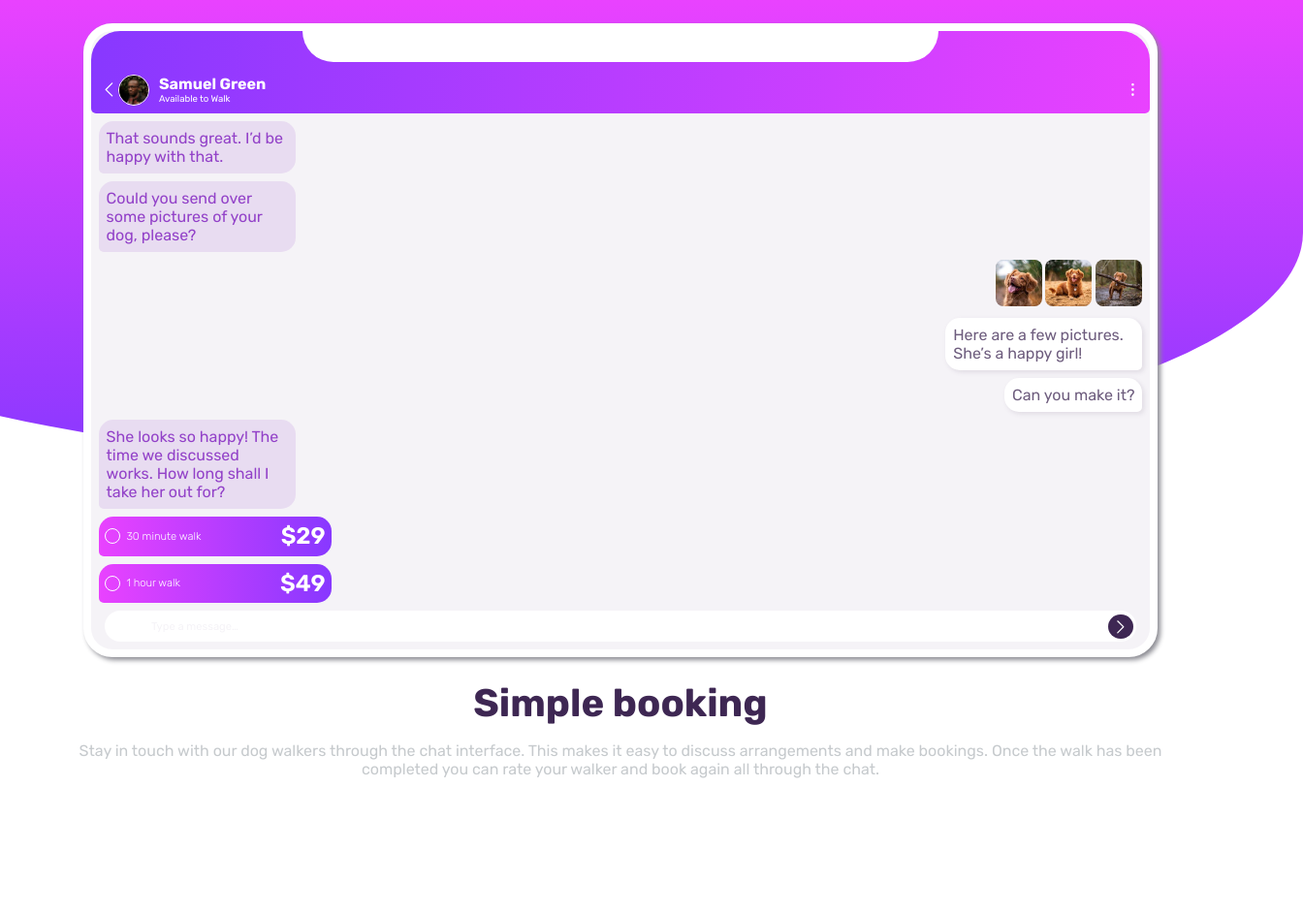
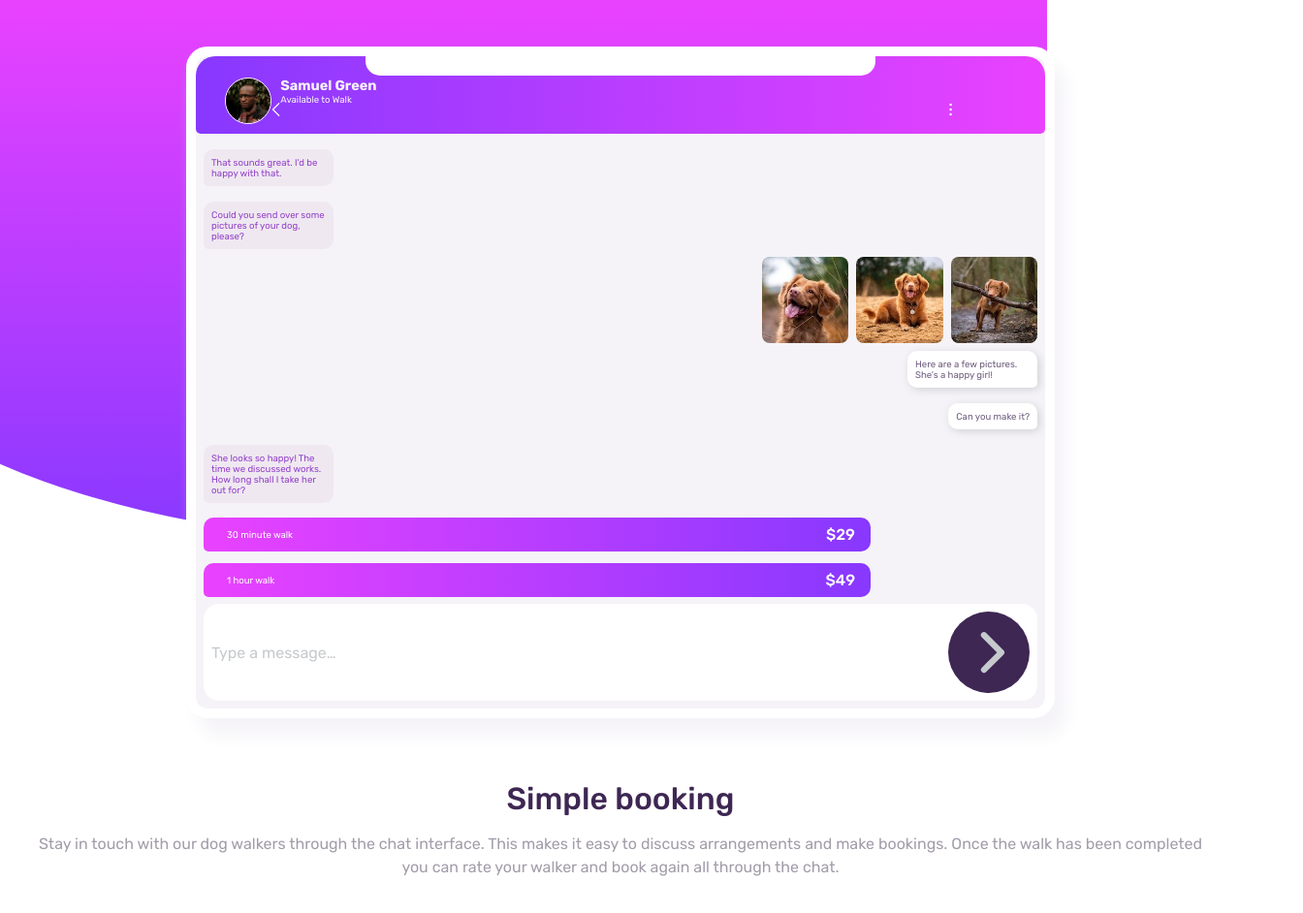
Before and after one commit to undeadskeleton/chat-app, a plain HTML site: page index.html in a window 1280 px wide. Shown: the whole page at 97% size, 1344 px wide, since content can reach past the window. Before the commit the page ends 851 px from the top, so only its background shows below. Drawn offline with Linux system fonts and the light colour scheme.

Commit message:
Add files via upload

```diff
--- a/background-design.css
+++ b/background-design.css
@@ -1,27 +1,41 @@
 .background-design{
-   z-index:-1;
-   top:0;
-   left:-20rem;
-   position: absolute;
-   width:130%;
-   height:60%;
-   border-radius:0 0 50% 50%;
-   background:linear-gradient(
-   var(--primary-light-magenta),
-   var(--primary-light-violet)
-   );
+    position:absolute;
+    top:0;
+    right:200px;
+    z-index: -1;
+    height:70%;
+    width:99%;
+    /* border: 1px solid #000; */
+    background: linear-gradient(
+        var(--light-magenta),
+          var(--light-violet)
+        );
+    align-self: flex-start;
+    border-radius:0 0 150% 150%;
+
 }
 
+
 .background-design2{
-   z-index:-1;
-   bottom:0;
-   right:-5rem;
-   position: absolute;
-   width:130%;
-   height:60%;
-   border-radius:0 0 50% 50%;
-   background:linear-gradient(
-   var(--primary-light-magenta),
-   var(--primary-light-violet)
-   );
+  display:inline-block;
+  position:absolute;
+  bottom:-100px;
+  right:-170px;
+  z-index: -1;
+  height:90%;
+  width:38%;
+  /* border: 1px solid #000; */
+  background: linear-gradient(
+      var(--light-magenta),
+        var(--light-violet)
+      );
+  align-self: flex-end;
+  border-radius: 150% 150% 0 0;
+  opacity:0.1;
 }
+
+@media (min-width:375px){
+  .background-design2{
+    display:none;
+  }
+}
--- /dev/null
+++ b/chat-container.css
@@ -0,0 +1,24 @@
+.chat-container{
+    margin-top:3rem;
+    display:flex;
+    flex-direction: column;
+    justify-content: center;
+    width:70%;
+    border: 10px solid var(--white);
+    background-color: var(--light-grayish-violet);
+    border-radius: 22px;
+    box-shadow: 12px 18px 18px var(--light-grayish-violet);
+}
+
+@media (min-width:1440px){
+    .chat-container{
+        /* flex:1; */
+        width:20%;
+    }
+}
+
+@media (min-width:975px){
+   .chat-container{
+      width:70%;
+   }
+}
--- /dev/null
+++ b/chats.css
@@ -0,0 +1,33 @@
+.chats > *{
+/* border: 1px solid red; */
+}
+
+.chats{
+    display: flex;
+    flex-direction: column;
+    width:100%;
+    padding:0.5rem;
+}
+
+.text{
+    max-width: 22ch;
+    margin:0.5rem 0;
+    padding:0.5rem;
+    font-size: 0.6rem;
+
+}
+
+.right{
+    align-self:flex-end;
+    background-color: var(--white);
+  color:var(--desaturated-dark-violet);
+  border-radius: 10px 10px 5px 10px;
+  box-shadow:2px 2px 10px -1px var(--grayish-blue);
+}
+
+.left{
+    align-self: flex-start;
+    background-color: var(--very-light-magenta);
+    color:var(--moderate-violet);
+    border-radius: 10px 10px 10px 5px;
+}
--- /dev/null
+++ b/contact-status.css
@@ -0,0 +1,97 @@
+.contact-status{
+    width:100%;
+    height:12%;
+    display: flex;
+    flex-wrap: wrap;
+    justify-content: center;
+    align-items: center;
+    background: linear-gradient(
+        -90deg,
+        var(--light-magenta),
+          var(--light-violet)
+        );
+    color:var(--light-grayish-violet);
+    border-radius: 20px 20px 5px 5px ;
+    position: relative;
+}
+
+@media  (min-width:1440px){
+    .contact-status{
+
+    }
+}
+.notch{
+    background-color: var(--white);
+    width:60%;
+    height: 25%;
+    position: absolute;
+    top:0;
+    border-radius:0 0 15px 15px;
+}
+
+@media (min-width:1440px){
+    .notch{
+        width: 40%;
+        height:30%;
+    }
+}
+
+.others{
+    display:flex;
+    margin:2.5rem 0;
+}
+
+.others > *{
+    /* border: 1px solid red; */
+}
+.others svg{
+    width:20%;
+    height:25%;
+    flex:1;
+    color: var(--light-grayish-violet);
+    /* border: 1px solid #000; */
+}
+
+.others svg:first-child{
+    position:absolute;
+    left:-5px;
+    bottom:15px;
+}
+
+.others svg:last-child{
+    position: absolute;
+    right:10px;
+    bottom:15px;
+}
+
+.contact{
+    display: inherit;
+    gap:0.6rem;
+    position:absolute;
+    left:30px;
+    bottom: 10px;
+}
+.avatar {
+ width:13%;
+ height:13%;
+ object-fit: contain;
+ border-radius: 50%;
+ border: 1px solid white;
+
+}
+
+@media (min-width:1440px){
+    .avatar{
+        width:8%;
+        height: 8%;
+    }
+}
+
+.name{
+    font-size:0.9rem;
+    font-weight: 600;
+}
+
+.status{
+    font-size:0.6rem;
+}
--- a/global.css
+++ b/global.css
@@ -1,8 +1,27 @@
-*,*::before,*::after{
-   box-sizing:border-box;
+*,*:before,*::after{
+    box-sizing: border-box;
 }
 
 *{
-   margin: 0 0 0 0;
-   padding: 0 0 0 0;
+    margin:0;
+    padding:0;
 }
+
+body{
+    font-family: 'Rubik', sans-serif;
+    display:flex;
+    flex-direction: column;
+    justify-content: center;
+    align-items: center;
+    background-color: var(--white);
+
+}
+
+@media (min-width:1440px){
+    body{
+        flex-direction: row;
+        display:block;
+        border: 1px solid red;
+        /* margin:3rem 0; */
+    }
+}
--- a/index.html
+++ b/index.html
@@ -1,100 +1,79 @@
 <!DOCTYPE html>
 <html lang="en">
-
 <head>
   <meta charset="UTF-8">
-   <meta name="viewport" content="width=device-width, initial-scale=1.0">
+  <meta name="viewport" content="width=device-width, initial-scale=1.0"> <!-- displays site properly based on user's device -->
 
   <link rel="icon" type="image/png" sizes="32x32" href="./images/favicon-32x32.png">
 
-   <title>Chat app</title>
-
-   <!-- FONT-STYLE -->
+  <title>Frontend Mentor | [Challenge Name Here]</title>
+  <!-- FONT-FILES -->
+  <!-- class="w-6 h-6" -->
   <link rel="preconnect" href="https://fonts.googleapis.com">
 <link rel="preconnect" href="https://fonts.gstatic.com" crossorigin>
-   <link href="https://fonts.googleapis.com/css2?family=Rubik:ital,wght@0,300..900;1,300..900&display=swap" rel="stylesheet">
+<link href="https://fonts.googleapis.com/css2?family=Rubik:wght@400;500;700&display=swap" rel="stylesheet">
+  <!-- CSS FILES -->
+  <link rel="stylesheet" href="global.css">
+  <link rel="stylesheet" href="chat-container.css">
+  <link rel="stylesheet" href="contact-status.css">
+  <link rel="stylesheet" href="chats.css">
+  <link rel="stylesheet" href="picture.css">
+  <link rel="stylesheet" href="payment.css">
+  <link rel="stylesheet" href="type-box.css">
+  <link rel="stylesheet" href="outside-text.css">
+  <link rel="stylesheet" href="background-design.css">
+  <link rel="stylesheet" href="utility.css">
 
-   <!-- CSS-FILES
-  Feel free to remove these styles or customise in your own stylesheet 👍 -->
-
-   <link rel="stylesheet" href="global.css">
-   <link rel="stylesheet" href="background-design.css">
-   <link rel="stylesheet" href="main-container.css">
-   <link rel="stylesheet" href="chat-conatiner.css">
-   <link rel="stylesheet" href="status-container.css">
-   <link rel="stylesheet" href="chat-area.css">
-   <link rel="stylesheet" href="type-area.css">
-   <link rel="stylesheet" href="outside-text.css">
-   <link rel="stylesheet" href="utility.css">
   <style>
-      .attribution {
-         font-size: 11px;
-         text-align: center;
-      }
-
-      .attribution a {
-         color: hsl(228, 45%, 44%);
-      }
+    .attribution { font-size: 11px; text-align: center; }
+    .attribution a { color: hsl(228, 45%, 44%); }
   </style>
 </head>
+<body>
+  <section class="background-design"></section>
+  <section class="chat-container">
+    <div class="contact-status">
+      <div class="notch"></div>
+      <div class="others">
+        <svg xmlns="http://www.w3.org/2000/svg" fill="none" viewBox="0 0 24 24" stroke-width="1.5" stroke="currentColor" >
+          <path stroke-linecap="round" stroke-linejoin="round" d="M15.75 19.5 8.25 12l7.5-7.5" />
+        </svg>
 
-<body>
-   <section class="main-container">
-      <div class="background-design">
+        <div class="contact">
+          <img class="avatar" src="avatar.jpg" alt="">
+         <div class="">
+           <div class="name">Samuel Green</div>
+           <div class="status">Available to Walk</div>
           </div>
-      <section class="chat-container">
-         <div class="status-container">
-            <div class="notch"></div>
-            <svg xmlns="http://www.w3.org/2000/svg" viewBox="0 0 24 24" fill="currentColor">
-               <path fill-rule="evenodd" d="M7.72 12.53a.75.75 0 0 1 0-1.06l7.5-7.5a.75.75 0 1 1 1.06 1.06L9.31 12l6.97 6.97a.75.75 0 1 1-1.06 1.06l-7.5-7.5Z" clip-rule="evenodd" />
+        </div>
+        <svg xmlns="http://www.w3.org/2000/svg" fill="none" viewBox="0 0 24 24" stroke-width="1.5" stroke="currentColor">
+          <path stroke-linecap="round" stroke-linejoin="round" d="M12 6.75a.75.75 0 1 1 0-1.5.75.75 0 0 1 0 1.5ZM12 12.75a.75.75 0 1 1 0-1.5.75.75 0 0 1 0 1.5ZM12 18.75a.75.75 0 1 1 0-1.5.75.75 0 0 1 0 1.5Z" />
         </svg>
-            <div class="contact">
-               <img src="avatar.jpg" alt="">
-               <div class="name-status">
-                  <p>Samuel Green</p>
-                  <p>Available to Walk</p>
       </div>
 
     </div>
-            <svg xmlns="http://www.w3.org/2000/svg" viewBox="0 0 24 24" fill="currentColor">
-               <path fill-rule="evenodd" d="M10.5 6a1.5 1.5 0 1 1 3 0 1.5 1.5 0 0 1-3 0Zm0 6a1.5 1.5 0 1 1 3 0 1.5 1.5 0 0 1-3 0Zm0 6a1.5 1.5 0 1 1 3 0 1.5 1.5 0 0 1-3 0Z" clip-rule="evenodd" />
+    <div class="chats">
+
+    <div class="left text">That sounds great. I’d be happy with that.</div>
+
+    <div class="left text">Could you send over some pictures of your dog, please?</div>
+    <div class="pictures">
+      <img src="dog-image-1.jpg" alt="" class="dog"><img src="dog-image-2.jpg" alt="" class="dog"><img src="dog-image-3.jpg" alt="" class="dog">
+    </div>
+    <div class="right text">Here are a few pictures. She’s a happy girl!</div>
+    <div class="right text">Can you make it?</div>
+    <div class="left text">She looks so happy! The time we discussed works. How long shall I take her out for?</div>
+    <div class="payment"><span>30 minute walk </span><span>$29</span></div>
+    <div class="payment"><span>1 hour walk</span><span> $49</span></div>
+    <div class="type-box">
+      <div>Type a message…</div>
+
+        <svg class="type-box-svg" xmlns="http://www.w3.org/2000/svg" viewBox="0 0 20 20" fill="currentColor" class="w-5 h-5">
+      <path fill-rule="evenodd" d="M8.22 5.22a.75.75 0 0 1 1.06 0l4.25 4.25a.75.75 0 0 1 0 1.06l-4.25 4.25a.75.75 0 0 1-1.06-1.06L11.94 10 8.22 6.28a.75.75 0 0 1 0-1.06Z" clip-rule="evenodd" />
     </svg>
+  </section>
 
-         </div>
-         <div class="chat-area">
-            <div class="text left"> That sounds great. I’d be happy with that.
-            </div>
-            <div class="text left">Could you send over some pictures of your dog, please?
-            </div>
-            <div class="pictures">
-               <img src="dog-image-1.jpg" alt="">
-               <img src="dog-image-2.jpg" alt="">
-               <img src="dog-image-3.jpg" alt="">
-            </div>
-            <div class="text right"> Here are a few pictures. She’s a happy girl!
-            </div>
-            <div class="text right"> Can you make it?</div>
-            <div class="text left"> She looks so happy! The time we discussed works. How long shall I take her out for?</div>
-
-            <div class="payment"><span><span class="circle"></span>30 minute walk</span>
-               $29</div>
-            <div class="payment"><span><span class="circle"></span>1 hour walk</span>
-               $49
-            </div>
-
-            <div class="type-area">
-               <p>
-                  Type a message…
-               </p>
-               <svg xmlns="http://www.w3.org/2000/svg" viewBox="0 0 24 24" fill="currentColor" class="w-6 h-6">
-                  <path fill-rule="evenodd" d="M16.28 11.47a.75.75 0 0 1 0 1.06l-7.5 7.5a.75.75 0 0 1-1.06-1.06L14.69 12 7.72 5.03a.75.75 0 0 1 1.06-1.06l7.5 7.5Z" clip-rule="evenodd" />
-               </svg>
-            </div>
-         </div>
-
-      </section>
   <section class="outside-text">
-
   <h1>Simple booking</h1>
   <p>
 
@@ -102,14 +81,11 @@
     discuss arrangements and make bookings. Once the walk has been completed you can rate
     your walker and book again all through the chat.
   </p>
-
 </section>
-   </section>
-<!--
-   <div class="attribution">
+<section class="background-design2"></section>
+  <!-- <div class="attribution">
     Challenge by <a href="https://www.frontendmentor.io?ref=challenge" target="_blank">Frontend Mentor</a>.
     Coded by <a href="#">Your Name Here</a>.
   </div> -->
 </body>
-
 </html>
--- a/outside-text.css
+++ b/outside-text.css
@@ -1,18 +1,27 @@
 .outside-text{
-  text-align: center;
-  margin:1.5rem;
-
+    text-align: center;
+    margin:3rem 2rem;
 }
 
-.outside-text > *{
-   margin:1rem;
+.outside-text *{
+    margin:1rem 0;
 }
+
 .outside-text h1{
-   color: var(--primary-very-dark-desaturated-violet);
-   font-size:2.5rem;
-   text-wrap: nowrap;
+    font-size:2rem;
+    font-weight: 500;
+    color: var(--dark-desaturated-violet);
 }
 
 .outside-text p{
-   color: var(--primary-grayish-blue);
+    color:var(--dark-grayish-violet);
+    line-height: 1.5;
 }
+
+@media (min-width:1440px){
+    .outside-text{
+        /* flex:1; */
+        width:30%;
+        height:30%;
+    }
+}
--- /dev/null
+++ b/payment.css
@@ -0,0 +1,30 @@
+.payment{
+    /* border: 1px solid red; */
+    background:linear-gradient(
+        90deg,
+        var(--light-magenta),
+        var(--light-violet)
+    );
+
+    width:80%;
+    padding:0.5rem;
+    margin:0.4rem 0;
+    border-radius: 10px 10px 10px 5px;
+    color:var(--white);
+    display:flex;
+}
+
+.payment :first-child{
+    font-size:0.6rem;
+    text-align: left;
+    flex:1;
+    align-self: center;
+    padding-left:1rem;
+}
+
+.payment :last-child{
+    text-align: right;
+    flex:1;
+    font-weight: 500;
+    padding-right:0.5rem;
+}
--- /dev/null
+++ b/picture.css
@@ -0,0 +1,22 @@
+.pictures{
+    display:flex;
+    gap:0.5rem;
+    align-self: flex-end;
+    /* border: 1px solid red; */
+    justify-content: flex-end;
+    /* display:inline-block; */
+}
+
+.dog{
+    width:18%;
+    height:18%;
+    object-fit: cover;
+    border-radius: 8px;
+}
+
+@media (min-width:1440px){
+    .dog{
+        width:10%;
+        height:10%;
+    }
+}
--- /dev/null
+++ b/type-box.css
@@ -0,0 +1,18 @@
+.type-box{
+   display:flex;
+   background-color: var(--white);
+   justify-content: space-between;
+   align-items:center;
+   padding:0.5rem;
+   border-radius:1rem;
+}
+
+.type-box :first-child{
+   color:var(--grayish-blue);
+}
+.type-box-svg{
+   background-color: var( --dark-desaturated-violet);
+   width:10%;
+   border-radius: 50%;
+   color: var(--white);
+}
--- a/utility.css
+++ b/utility.css
@@ -1,23 +1,16 @@
 :root {
-   /* Primary Colors */
-  --primary-pale-violet: #D89EFF; /* Sub-heading (hsl) */
-  --primary-moderate-violet: #9241C8; /* Chat left (hsl) */
-  --primary-desaturated-dark-violet: #6E5D7E; /* Chat right (hsl) */
-  --primary-grayish-blue: #C6CACD; /* Placeholder text (hsl) */
-  --primary-very-dark-desaturated-violet: #3E2753; /* Main heading (hsl) */
-  --primary-dark-grayish-violet: #A39DAA; /* Paragraph (hsl) */
-  --primary-light-magenta: #E942FF; /* Gradient start (hsl) */
-  --primary-light-violet: #8838FF; /* Gradient end (hsl) */
-
-
-/* Secondary Colors */
---secondary-white: #FFFFFF; /* White (hsl) */
---secondary-light-grayish-violet: #F5F3F7; /* App background (hsl) */
---secondary-very-dark-desaturated-violet: #3E2753; /* Submit button (hsl) */
---secondary-very-light-magenta: #E570FF; /* Radio button outline (hsl) */
-
-/* Typography and other styles can be defined here as needed */
-
-font-family: "Rubik", sans-serif;
-font-size:16px;
-}
+    --pale-violet: hsl(276, 100%, 81%); /* (sub-heading at the top of the app UI) */
+    --moderate-violet: hsl(276, 55%, 52%); /* (chat on the left) */
+    --desaturated-dark-violet: hsl(271, 15%, 43%); /* (chat on the right) */
+    --grayish-blue: hsl(206, 6%, 79%); /* (placeholder text) */
+    --dark-desaturated-violet: hsl(271, 36%, 24%); /* (main heading) */
+    --dark-grayish-violet: hsl(270, 7%, 64%); /* (paragraph) */
+    /* Gradients */
+    --light-magenta: hsl(293, 100%, 63%); /* (Light Magenta) */
+    --light-violet: hsl(264, 100%, 61%); /* (Light Violet) */
+    /* Secondary Colors */
+    --white: hsl(0, 0%, 100%); /* (White) */
+    --light-grayish-violet: hsl(270, 20%, 96%); /* (app background) */
+    --dark-desaturated-violet: hsl(271, 36%, 24%); /* (submit button background) */
+    --very-light-magenta: hsla(289, 30%, 86%, 0.349); /* (radio button outline) */
+  }
```
Lines whose indentation alone changed are shown as unchanged.
